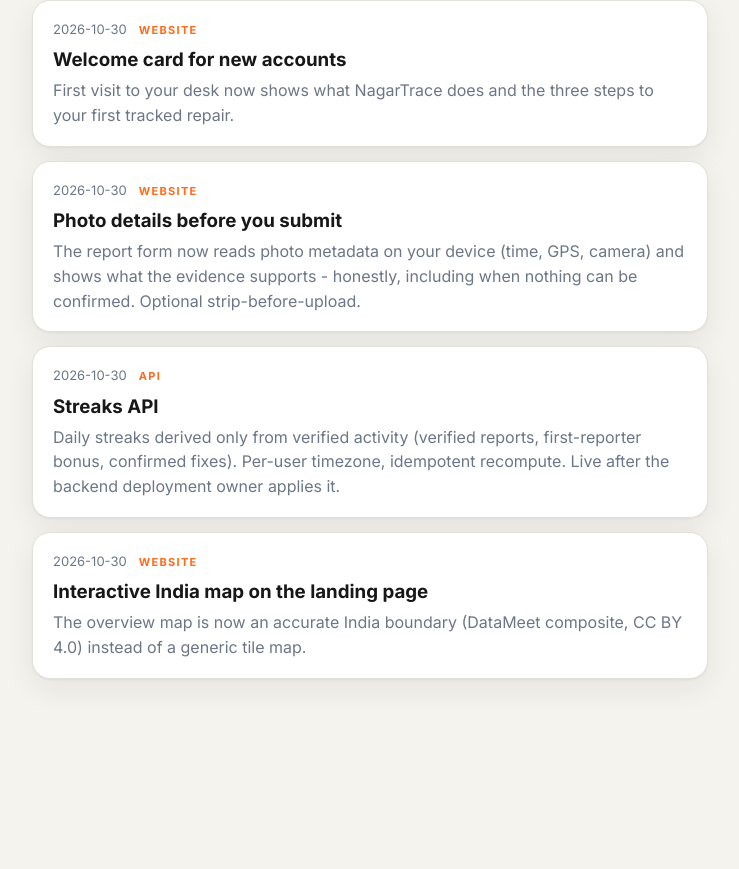
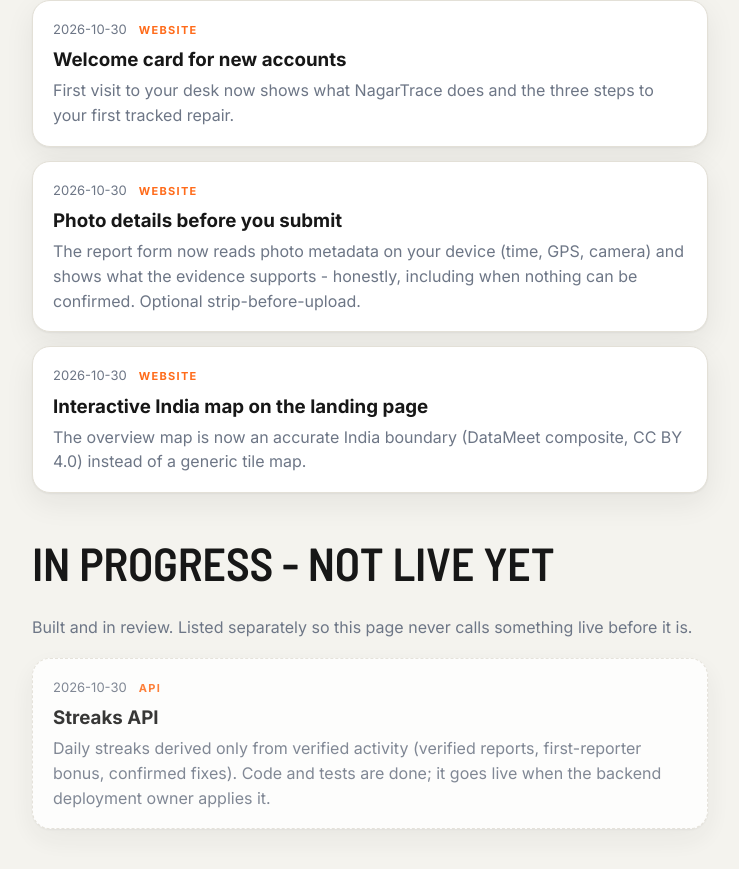
Before and after one commit to KhuranaCode/NagarTrace, a React (Vite) app: page /updates in a window 1280 px wide. Shown: the part 297-1166 px from the top of the page, without its empty margins (270-1009 px from the left). Before the commit the page ends 1046 px from the top, so only its background shows below. Built offline with nearby package versions, Linux system fonts and the light colour scheme; no server answers.

Commit message:
Updates page: separate not-yet-live work from shipped changes
The streaks API is code-complete but not deployed, so it no longer appears
in the shipped list. New 'In progress - not live yet' section (dashed
cards) keeps the changelog literally true.

```diff
--- a/src/pages/Updates.tsx
+++ b/src/pages/Updates.tsx
@@ -1,4 +1,4 @@
-import { UPDATES } from '../updates'
+import { UPDATES, UPCOMING } from '../updates'
 
 export default function Updates() {
   return (
@@ -17,6 +17,20 @@
           </article>
         ))}
       </div>
+      <h2 style={{ marginTop: 34 }}>In progress - not live yet</h2>
+      <p className="muted">Built and in review. Listed separately so this page never calls something live before it is.</p>
+      <div className="updates-list">
+        {UPCOMING.map((u) => (
+          <article key={'up-' + u.date + u.title} className="card update-item update-upcoming">
+            <div className="update-meta">
+              <time dateTime={u.date}>{u.date}</time>
+              <span className="update-area">{u.area}</span>
+            </div>
+            <h3 style={{ margin: '6px 0 4px' }}>{u.title}</h3>
+            <p className="muted" style={{ margin: 0 }}>{u.detail}</p>
+          </article>
+        ))}
+      </div>
     </div>
   )
 }
--- a/src/styles.css
+++ b/src/styles.css
@@ -519,3 +519,5 @@
 .update-item { padding: 18px 20px; }
 .update-meta { display: flex; gap: 12px; align-items: baseline; font-size: 13px; color: var(--muted, #777); }
 .update-area { font-size: 11px; font-weight: 700; letter-spacing: 0.12em; text-transform: uppercase; color: var(--accent, #e8590c); }
+
+.update-upcoming { border-style: dashed; opacity: 0.85; }
--- a/src/updates.ts
+++ b/src/updates.ts
@@ -24,14 +24,18 @@
   },
   {
     date: '2026-10-30',
-    title: 'Streaks API',
-    detail: 'Daily streaks derived only from verified activity (verified reports, first-reporter bonus, confirmed fixes). Per-user timezone, idempotent recompute. Live after the backend deployment owner applies it.',
-    area: 'API',
-  },
-  {
-    date: '2026-10-30',
     title: 'Interactive India map on the landing page',
     detail: 'The overview map is now an accurate India boundary (DataMeet composite, CC BY 4.0) instead of a generic tile map.',
     area: 'Website',
   },
 ]
+
+/** Built and code-reviewed, but NOT live yet. Never presented as shipped. */
+export const UPCOMING: UpdateEntry[] = [
+  {
+    date: '2026-10-30',
+    title: 'Streaks API',
+    detail: 'Daily streaks derived only from verified activity (verified reports, first-reporter bonus, confirmed fixes). Code and tests are done; it goes live when the backend deployment owner applies it.',
+    area: 'API',
+  },
+]
```
